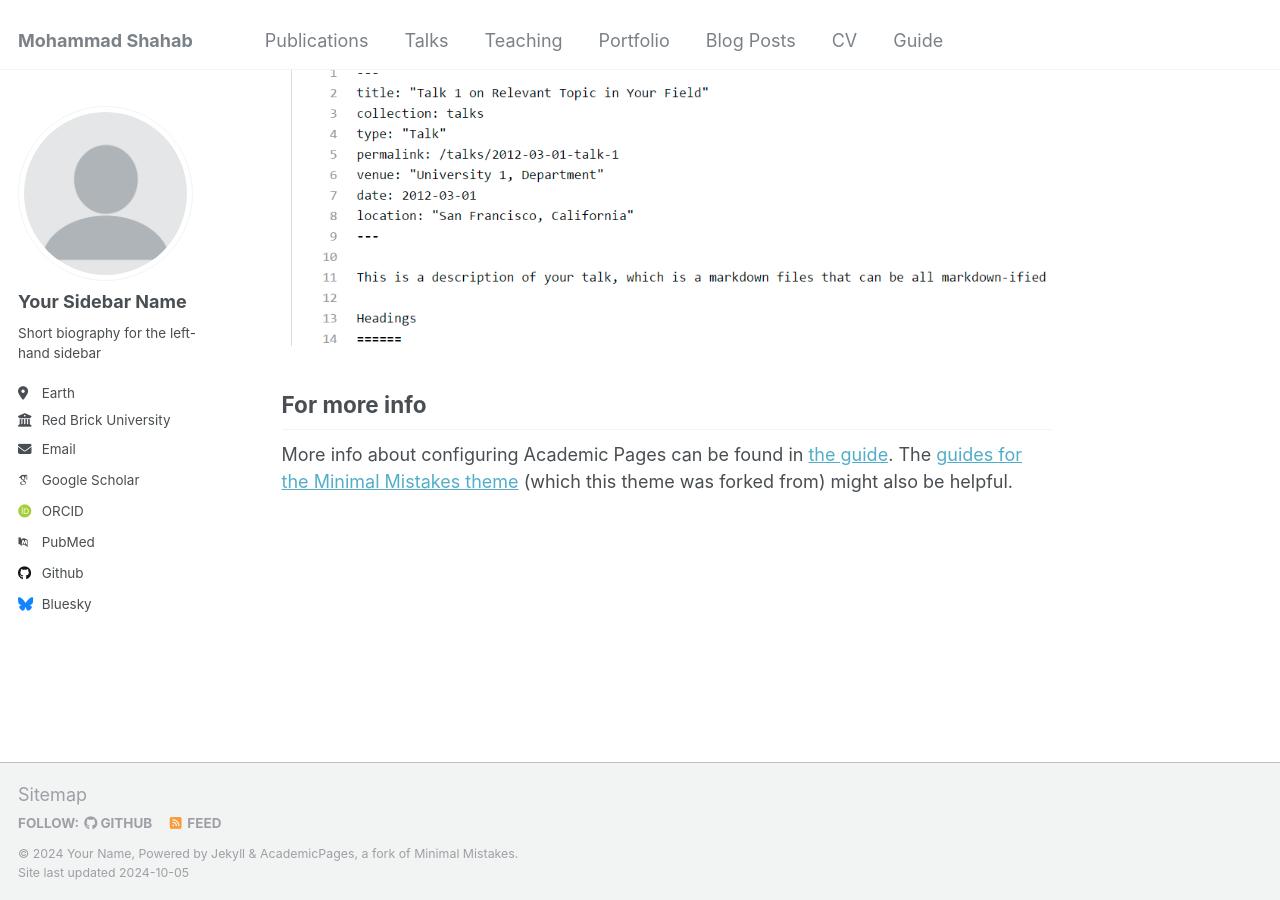
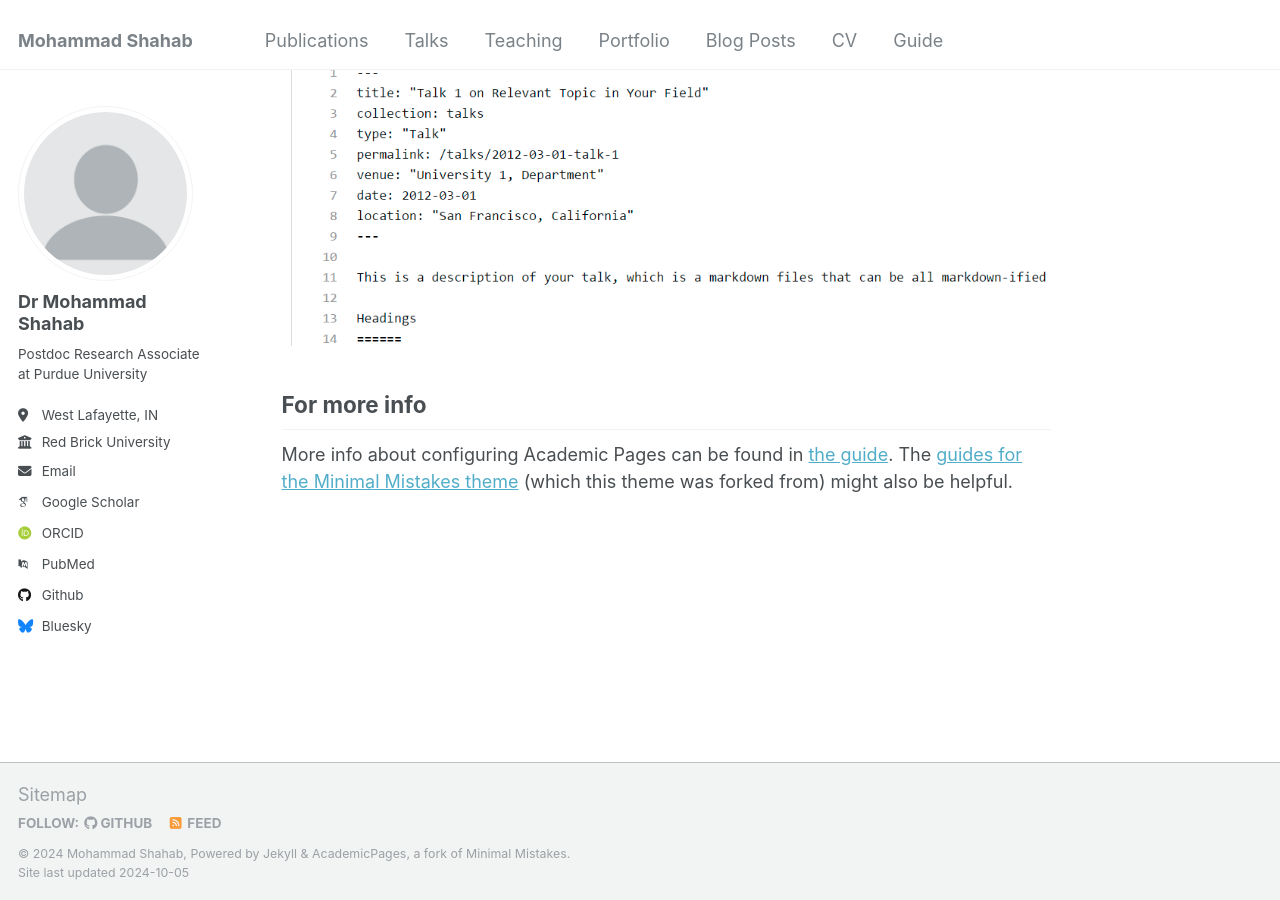
Before and after one commit to shahab168/moshahab, a Jekyll site: the page built from _pages/about.md, in a window 1280 px wide and 900 px high, scrolled down 2643 px. Built offline with Jekyll 4.4.1, drawn with Linux system fonts in a browser that asks for light colours; some web fonts are replaced.

Commit message:
Update _config.yml

```diff
--- a/_config.yml
+++ b/_config.yml
@@ -10,11 +10,11 @@
 locale                   : "en-US"
 title                    : "Mohammad Shahab"
 title_separator          : "-"
-name                     : &name "Your Name"
-description              : &description "personal description"
+name                     : &name "Mohammad Shahab"
+description              : &description "Postdoc Research Associate at Purdue University"
 url                      : https://moshahab.github.io # the base hostname & protocol for your site e.g. "https://mmistakes.github.io"
 baseurl                  : "" # the subpath of your site, e.g. "/blog"
-repository               : "academicpages/academicpages.github.io"
+repository               : "moshahab.github.io"
 
 # Site Author - The following control what appear as part of the author content on the side bar.
 #               If a field is blank the icon and link will not appear, otherwise it will be shown.
@@ -22,17 +22,17 @@ repository               : "academicpages/academicpages.github.io"
 author:
   # Biographic information
   avatar           : "profile.png"
-  name             : "Your Sidebar Name"
+  name             : "Dr Mohammad Shahab"
   pronouns         : # example: "she/her"
-  bio              : "Short biography for the left-hand sidebar"
-  location         : "Earth"
+  bio              : "Postdoc Research Associate at Purdue University"
+  location         : "West Lafayette, IN"
   employer         : "Red Brick University"
   uri              : # URL
   email            : "none@example.org"
 
   # Academic websites
   arxiv            : # URL - Update with the correct link to your profile
-  googlescholar    : "https://scholar.google.com/citations?user=PS_CX0AAAAAJ"
+  googlescholar    : "https://scholar.google.co.in/citations?hl=en&user=qHnXwx4AAAAJ"
   impactstory      : # URL
   orcid            : "http://orcid.org/yourorcidurl"
   semantic         : # URL
@@ -43,7 +43,7 @@ author:
   bitbucket        : # Username - Update with your username on the site
   codepen          : # Username
   dribbble         : # Username
-  github           : "academicpages"
+  github           : "moshahab"
   kaggle           : # Username
   stackoverflow    : # User number or user number and name (i.e., use "1" or "1/jeff-atwood")
 
```
